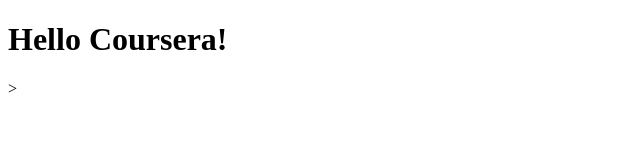
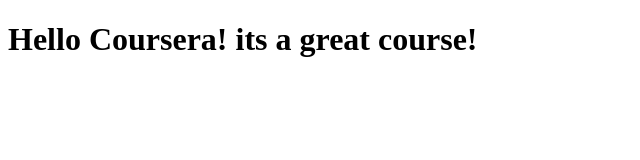
Before and after one commit to sanaa-yemen/coursera-test, a plain HTML site: page site/index.html in a window 1280 px wide. Shown: the whole page, without its empty margins (0-640 px from the left). Drawn offline with Linux system fonts and the light colour scheme.

Commit message:
small addition to our page content

```diff
--- a/site/index.html
+++ b/site/index.html
@@ -4,6 +4,6 @@
 	<title>Hello Coursera</title>
 </head>
 <body>
-<h1>Hello Coursera!</h1>>
+<h1>Hello Coursera! its a great course!</h1>
 </body>
 </html>
```
